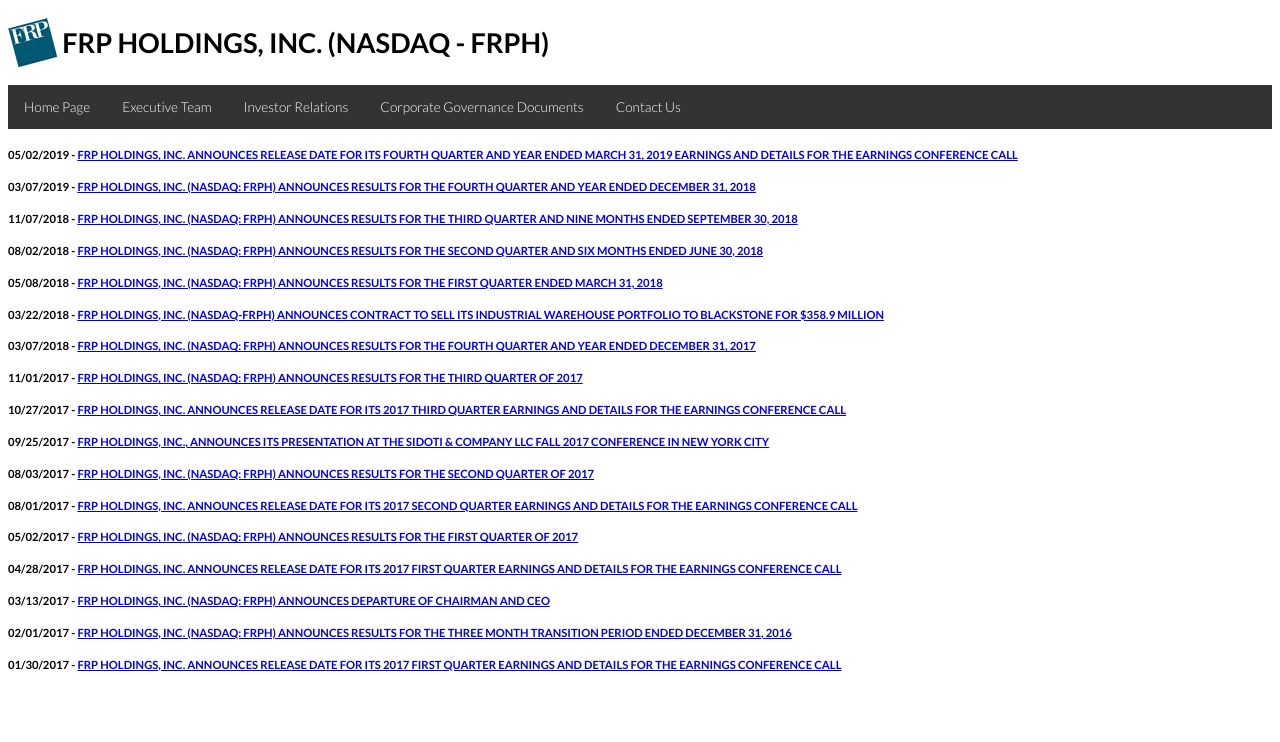
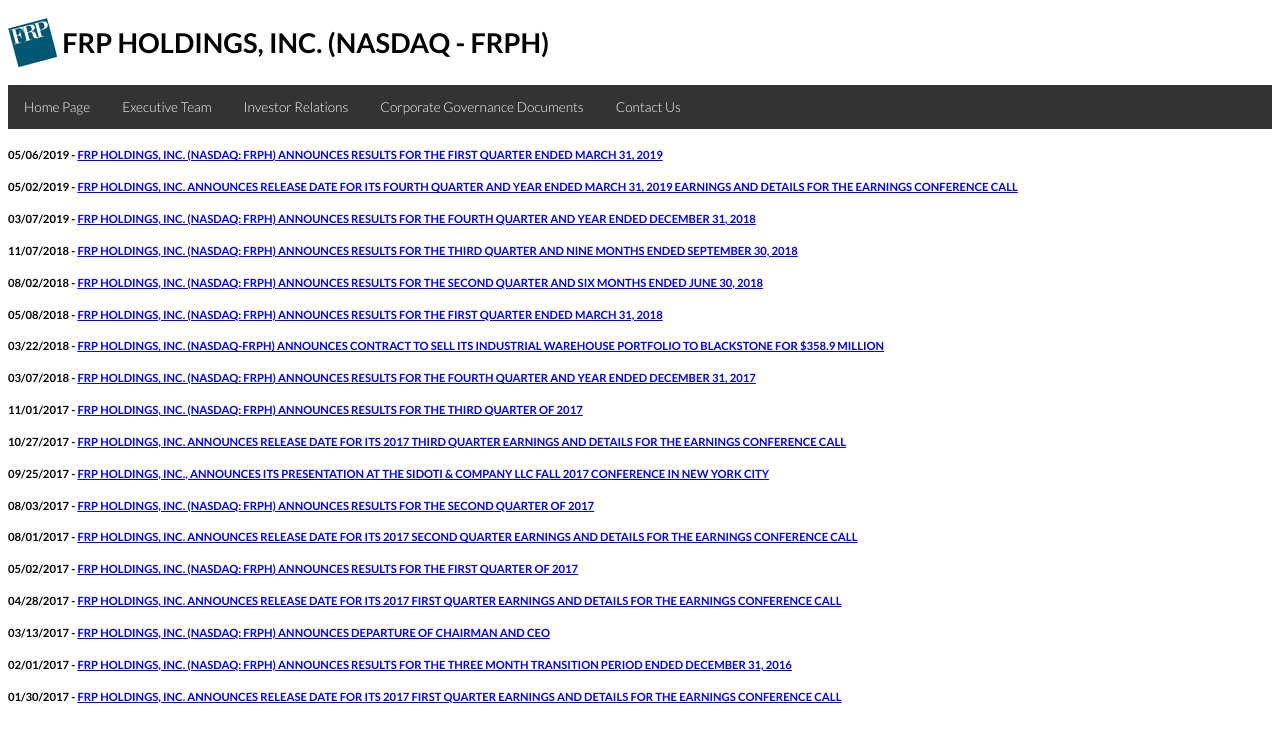
Before and after one commit to frpholdings/frpholdings.github.io, a Jekyll site: the page built from news.md, in a window 1280 px wide. Shown: the top 742 px of the page. Built offline with Jekyll 4.4.1, drawn with Linux system fonts in a browser that asks for light colours.

Commit message:
Update news.yml

```diff
--- a/_data/news.yml
+++ b/_data/news.yml
@@ -65,3 +65,7 @@
 - Date: "2019-05-02"
   Title: "FRP HOLDINGS, INC. ANNOUNCES RELEASE DATE FOR ITS FOURTH QUARTER AND YEAR ENDED MARCH 31, 2019 EARNINGS AND DETAILS FOR THE EARNINGS CONFERENCE CALL"
   File: FRPH_Press_Release_1Q2019_release_date.pdf
+
+- Date: "2019-05-06"
+  Title: "FRP HOLDINGS, INC. (NASDAQ: FRPH) ANNOUNCES RESULTS FOR THE FIRST QUARTER ENDED MARCH 31, 2019"
+  File: FRPH_Press_Release_q1_2019_day_of_meeting.pdf
```
